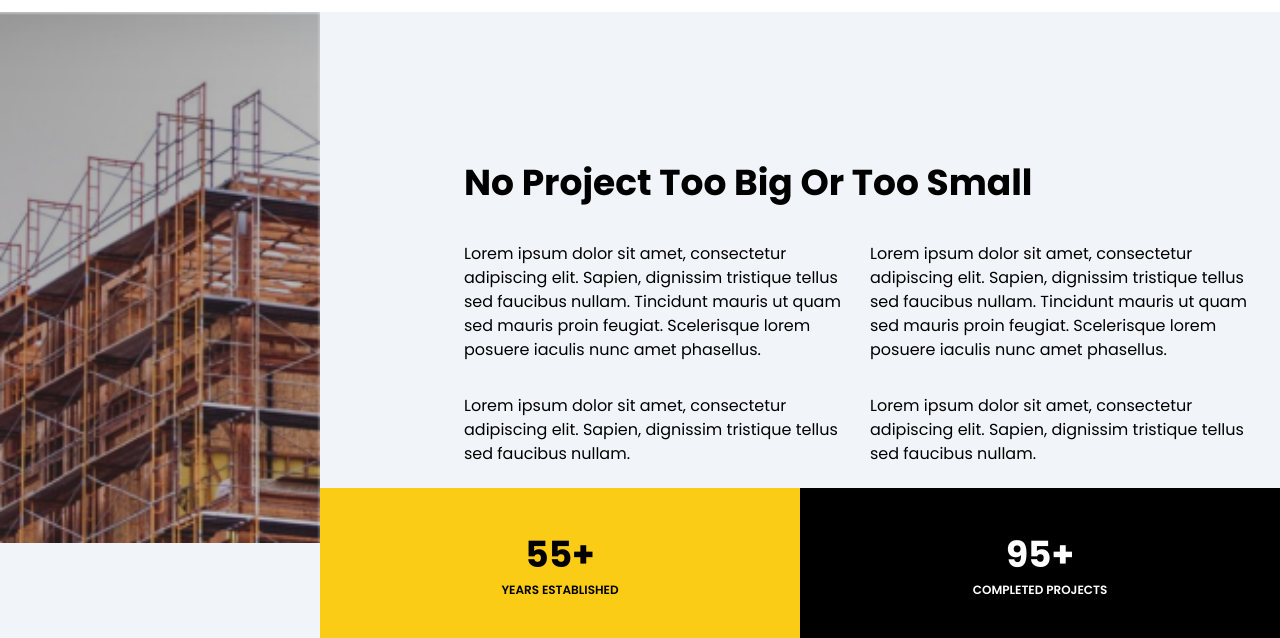
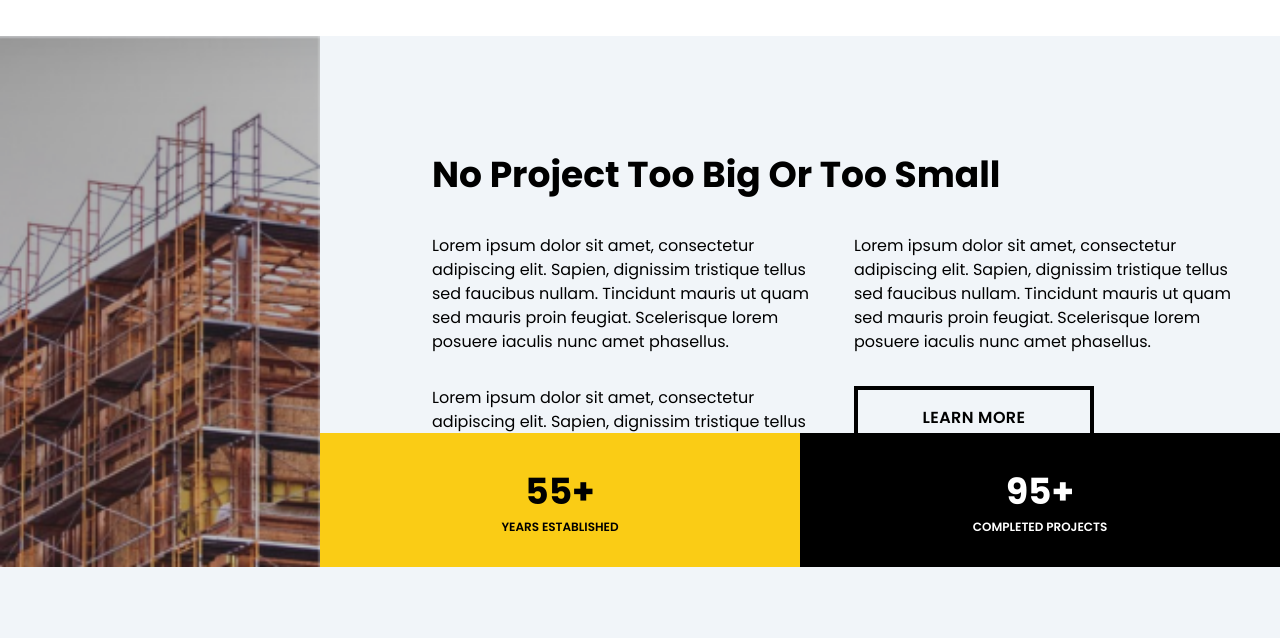
Before and after one commit to mdhamimulhaque/Prime-Stream-Homes, a website: page index.html in a window 1280 px wide. Shown: the part 668-1306 px from the top of the page. After the commit the page ends 1235 px from the top, so only its background shows below. Drawn offline with Linux system fonts and the light colour scheme.

Commit message:
project summery responsive done

```diff
--- a/index.html
+++ b/index.html
@@ -72,7 +72,7 @@
             </div>
         </div>
         <!-- right side -->
-        <div class="banner_right col-span-12 xl:col-span-4 bg-yellow-400 px-5 lg:px-11 pt-20 pb-10 xl:pt-8 xl:pb-8">
+        <div class="banner_right col-span-12 xl:col-span-4 bg-yellow-400 px-5 lg:px-11 pt-10 pb-10 xl:pt-8 xl:pb-8">
             <h3>Our Services</h3>
             <div class="banner_services_area flex flex-wrap justify-between md:flex-row 2xl:flex-col mt-6 ">
                 <div class="banner_service_box">
@@ -107,8 +107,8 @@
     </section>
     <!-- top banner section end-->
     <!-- free quote start -->
-    <section class="free_quote_area pb-6 pt-3 bg-white px-5">
-        <div class="free_quote_container container mx-auto flex flex-wrap justify-between">
+    <section class="free_quote_area pb-10 pt-5 bg-white px-5">
+        <div class="free_quote_container flex flex-wrap justify-between">
             <h3 class="mt-3">Get a Quote For Your Project</h3>
             <button class="btn mt-3 btn_yellow">FREE QUOTE</button>
         </div>
@@ -116,14 +116,15 @@
     <!-- free quote end -->
 
     <!-- project summery area start -->
-    <section class="project_summery_area">
-        <div class="project_summery_wrapper grid grid-cols-12">
-            <div class="project_summery_img_area col-span-3">
+    <section class="project_summery_area ">
+        <div class="project_summery_wrapper grid grid-cols-12 ">
+            <div class="project_summery_img_area col-span-12 lg:col-span-4 xl:col-span-3 md:hidden lg:block ">
                 <img class="object-cover w-full" src="./img/project_summery.png" alt="">
             </div>
-            <div class="project_summery_info_area col-span-9 p-5 lg:pl-36 lg:pt-36 relative">
+            <div
+                class="project_summery_info_area col-span-12 lg:col-span-8 xl:col-span-9 px-5 pt-28 lg:pt-16 xl:pl-28 xl:pt-28 2xl:pl-28 2xl:py-28  relative">
                 <h3>No Project Too Big Or Too Small</h3>
-                <div class="project_summery_info_details_box flex gap-4">
+                <div class="project_summery_info_details_box flex flex-col lg:flex-row gap-4 pb-52 lg:pb-0">
                     <div class="summery_info_box_1">
                         <p class="mt-8">Lorem ipsum dolor sit amet, consectetur adipiscing elit. Sapien, dignissim
                             tristique tellus
@@ -132,10 +133,6 @@
                         <p class="mt-8">Lorem ipsum dolor sit amet, consectetur adipiscing elit. Sapien, dignissim
                             tristique tellus
                             sed faucibus nullam. </p>
-                        <p class="mt-8">Lorem ipsum dolor sit amet, consectetur adipiscing elit. Sapien, dignissim
-                            tristique tellus
-                            sed faucibus nullam. Tincidunt mauris ut quam sed mauris proin feugiat. Scelerisque lorem
-                            posuere iaculis nunc amet phasellus.</p>
 
                     </div>
 
@@ -144,20 +141,17 @@
                             tristique tellus
                             sed faucibus nullam. Tincidunt mauris ut quam sed mauris proin feugiat. Scelerisque lorem
                             posuere iaculis nunc amet phasellus.</p>
-                        <p class="mt-8">Lorem ipsum dolor sit amet, consectetur adipiscing elit. Sapien, dignissim
-                            tristique tellus
-                            sed faucibus nullam. </p>
                         <button class="btn btn_black mt-8">LEARN MORE</button>
                     </div>
                 </div>
 
                 <!-- total project count area -->
                 <div class="total_project_count_area flex absolute bottom-0 right-0 w-full">
-                    <div class="project_yearly text-center w-2/4 bg-yellow-400 py-10">
+                    <div class="project_yearly text-center w-2/4 bg-yellow-400 py-8">
                         <h3>55+</h3>
                         <p class="font-semibold text-xs">YEARS ESTABLISHED</p>
                     </div>
-                    <div class="project_yearly text-center w-2/4 bg-black text-white py-10">
+                    <div class="project_yearly text-center w-2/4 bg-black text-white py-8">
                         <h3>95+</h3>
                         <p class="font-semibold text-xs">COMPLETED PROJECTS</p>
                     </div>
```
Also changed, not shown: public/main.css.
